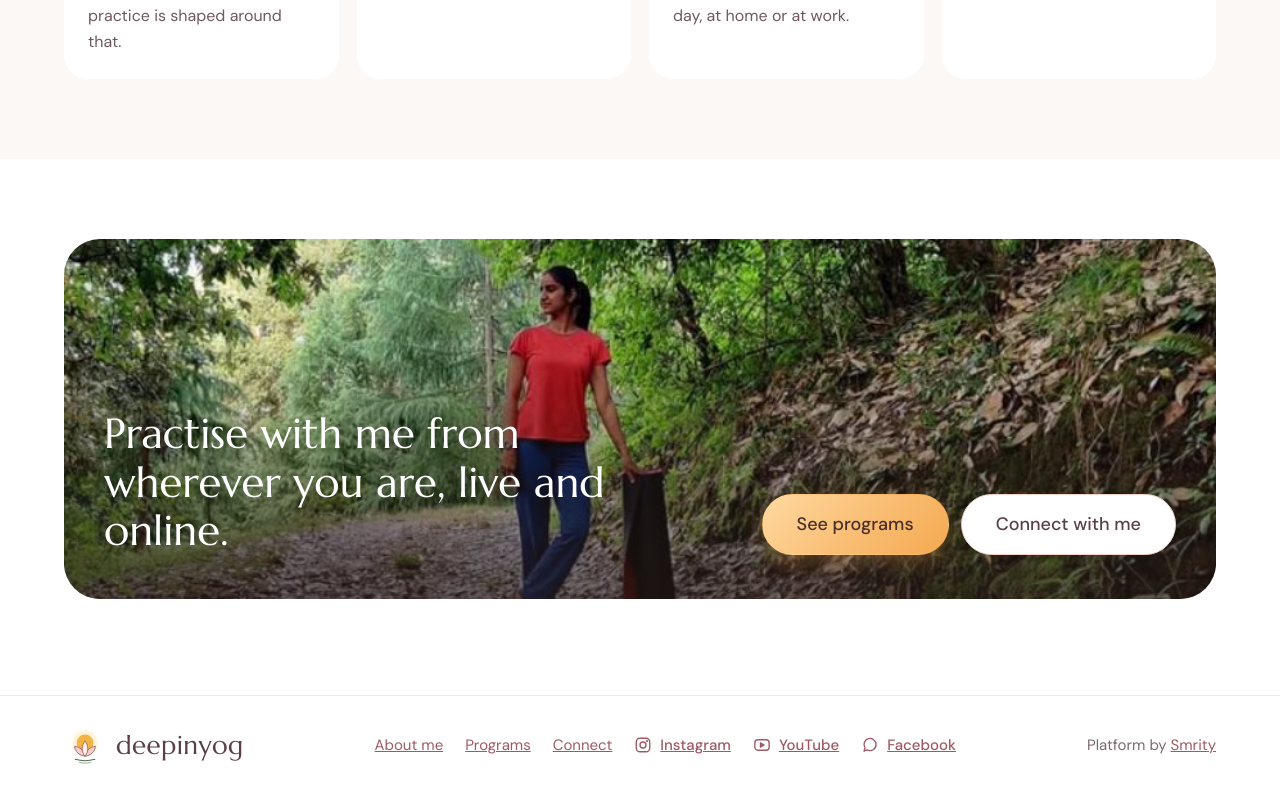
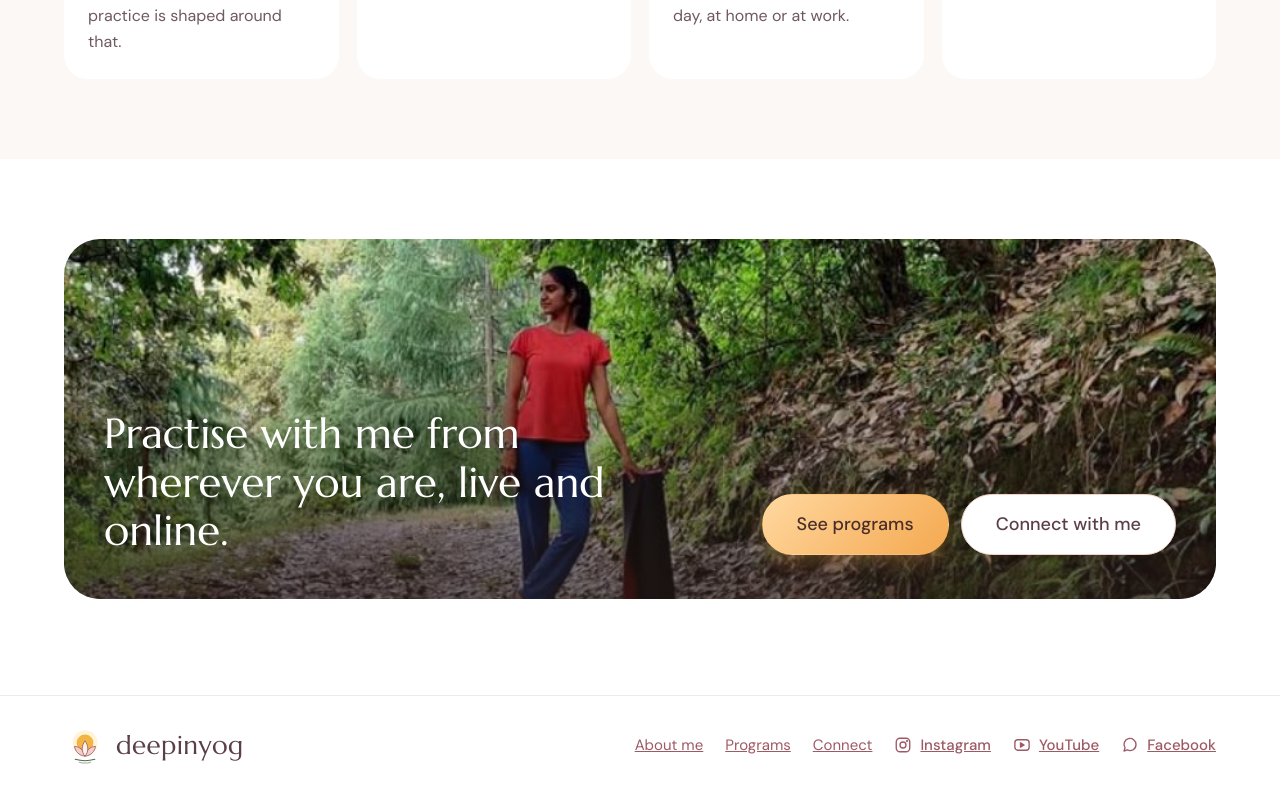
Before and after one commit to thakursmrity/deepinyog, a Next.js app: page /about in a window 1280 px wide. Shown: the part 1213-2007 px from the top of the page. Built offline with nearby package versions, Linux system fonts and the light colour scheme; no server answers.

Commit message:
Remove the platform credit and builder link from the footer
Co-Authored-By: Claude Opus 5.5 <noreply@anthropic.com>
Claude-Session: https://claude.ai/code/session_01YKkjg8QtVKXjntQomjN2RQ

```diff
--- a/components/PublicChrome.tsx
+++ b/components/PublicChrome.tsx
@@ -2,7 +2,6 @@ import Link from "next/link";
 import { Logo } from "@/components/Logo";
 import { MenuCloser } from "@/components/MenuCloser";
 import { SocialLink } from "@/components/SocialLink";
-import { LINKS, external } from "@/lib/links";
 import { createClient } from "@/lib/supabase/server";
 
 // A short, calm menu. Each item is its own page.
@@ -45,9 +44,6 @@ export function PublicFooter() {
           <SocialLink network="youtube" />
           <SocialLink network="facebook" />
         </nav>
-        <span style={{ color: "var(--muted)" }}>
-          Platform by <a href={LINKS.builtBy} {...external}>Smrity</a>
-        </span>
       </div>
     </footer>
   );
--- a/lib/links.ts
+++ b/lib/links.ts
@@ -3,7 +3,6 @@ export const LINKS = {
   instagram: "https://www.instagram.com/deepinyog",
   youtube: "https://www.youtube.com/@deepinyog",
   facebook: "https://www.facebook.com/deepinyog",
-  builtBy: "https://smritybuilds.com",
 };
 
 // Outside links open in a new tab.
```
